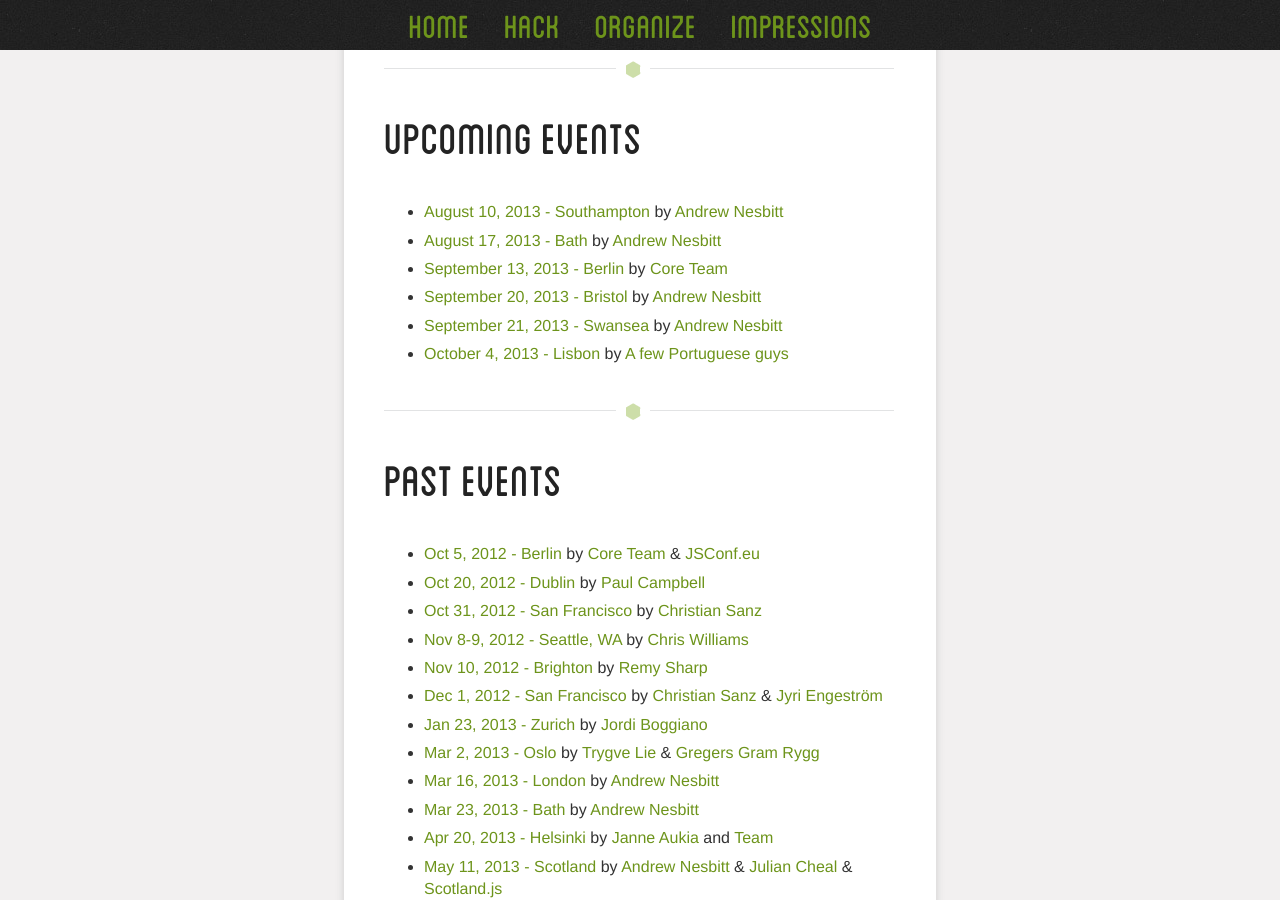
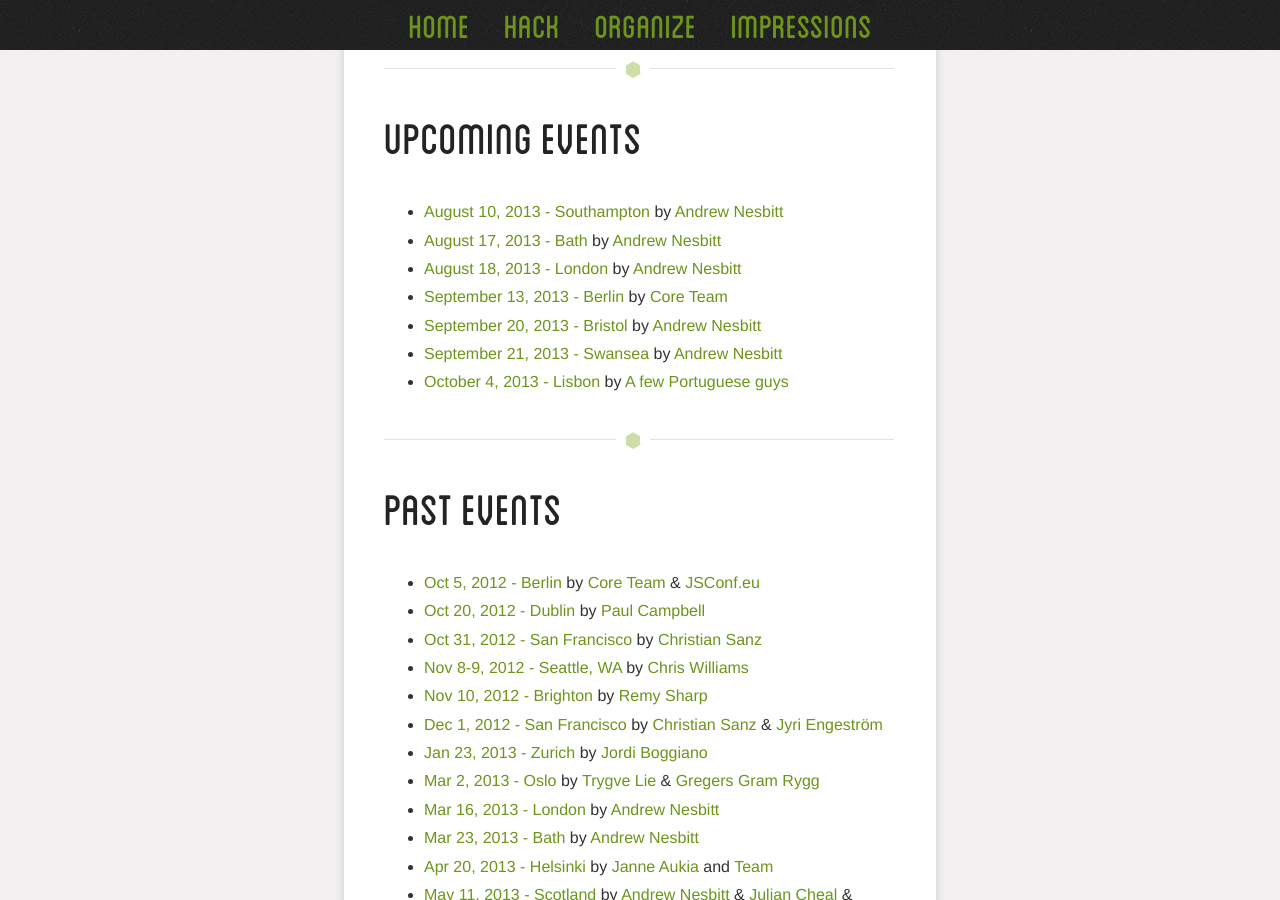
Before and after one commit to nodecopter/nodecopter.com, a Jekyll site: the page built from index.md, in a window 1280 px wide and 900 px high, scrolled down 834 px. Built offline with Jekyll 4.4.1, drawn with Linux system fonts in a browser that asks for light colours; Markdown is read by kramdown in place of the engine named in the settings.

Commit message:
Added London to upcoming events

```diff
--- a/index.md
+++ b/index.md
@@ -25,6 +25,7 @@ title: The NodeCopter - Programming flying robots with node.js
 
 * [August 10, 2013 - Southampton](/2013/southampton/aug-10) by [Andrew Nesbitt](https://twitter.com/teabass)
 * [August 17, 2013 - Bath](/2013/bath/aug-17) by [Andrew Nesbitt](https://twitter.com/teabass)
+* [August 18, 2013 - London](/2013/london/aug-18) by [Andrew Nesbitt](https://twitter.com/teabass)
 * [September 13, 2013 - Berlin](/2013/berlin/sept-13) by [Core Team](https://twitter.com/nodecopter)
 * [September 20, 2013 - Bristol](/2013/bristol/sept-20) by [Andrew Nesbitt](https://twitter.com/teabass)
 * [September 21, 2013 - Swansea](/2013/swansea/sept-21) by [Andrew Nesbitt](https://twitter.com/teabass)
```
